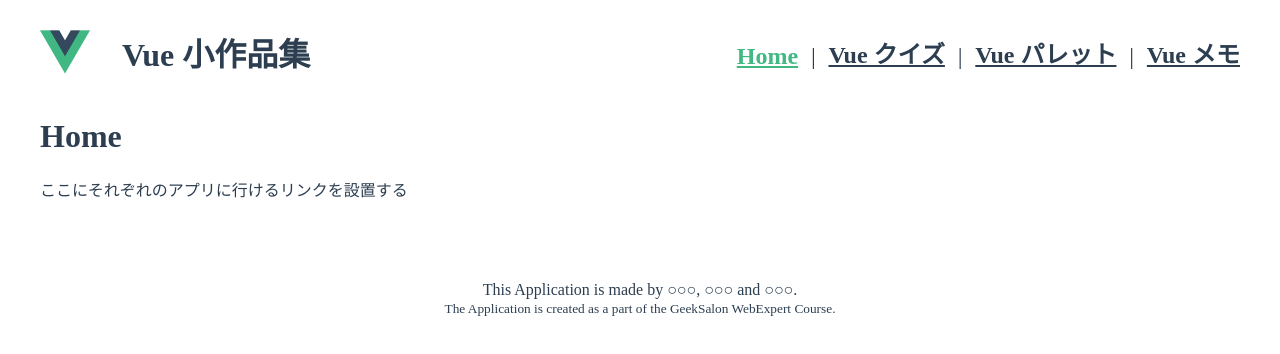
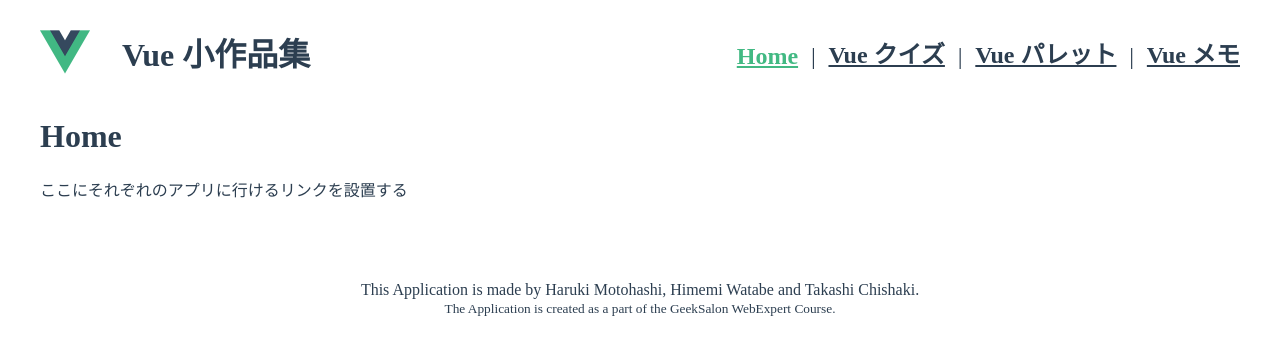
Before and after one commit to webex14-team-8/team-demo-app, a Vue app: page / in a window 1280 px wide. Shown: the top 354 px of the page. Built offline with nearby package versions, Linux system fonts and the light colour scheme.

Commit message:
開発メンバーの名前記載

```diff
--- a/package.json
+++ b/package.json
@@ -5,7 +5,7 @@
   "scripts": {
     "serve": "vue-cli-service serve",
     "build": "vue-cli-service build",
-    "lint": "vue-cli-service lint"
+    "lint": "vue-cli-service lint --fix"
   },
   "dependencies": {
     "core-js": "^3.8.3",
--- a/src/components/Footer.vue
+++ b/src/components/Footer.vue
@@ -2,7 +2,9 @@
   <footer class="footer">
     <div>
       This Application is made by
-      <span class="names">○○○, ○○○ and ○○○</span>.
+      <span class="names"
+        >Haruki Motohashi, Himemi Watabe and Takashi Chishaki</span
+      >.
     </div>
     <small
       >The Application is created as a part of the GeekSalon WebExpert
```
